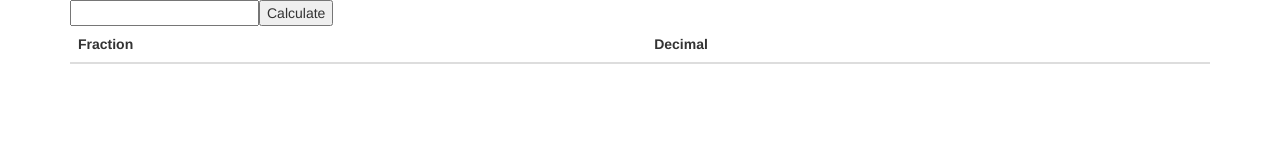
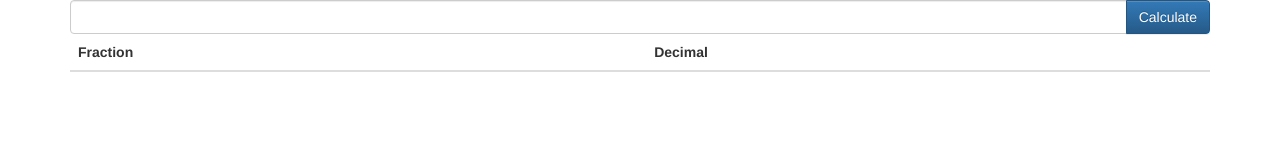
Before and after one commit to ricktoews/hello-heroku, a plain HTML site: page decimals.html in a window 1280 px wide. Drawn offline with nearby package versions, Linux system fonts and the light colour scheme.

Commit message:
bootstrap form elements

```diff
--- a/app/templates/decimal-table.html
+++ b/app/templates/decimal-table.html
@@ -1,4 +1,4 @@
-  <table class="table">
+  <table class="table table-striped">
   <thead>
     <tr><th>Fraction</th><th>Decimal</th></tr>
   </thead>
--- a/decimals.html
+++ b/decimals.html
@@ -25,8 +25,13 @@
 <body>
 <div class="container" ng-app="mathToysApp">
   <div ng-controller="DecimalCtrl">
-  <input type="number" ng-model="denom"/><button ng-click="calculate()">Calculate</button>
-  <decimals decimal-data="{{data}}"></decimals>
+    <div class="input-group">
+      <input class="form-control" type="number" ng-model="denom"/>
+      <span class="input-group-btn">
+        <button type="button" class="btn btn-primary" ng-click="calculate()">Calculate</button>
+      </span>
+    </div>
+    <decimals decimal-data="{{data}}"></decimals>
   </div>
 </div>
 </body>
```
